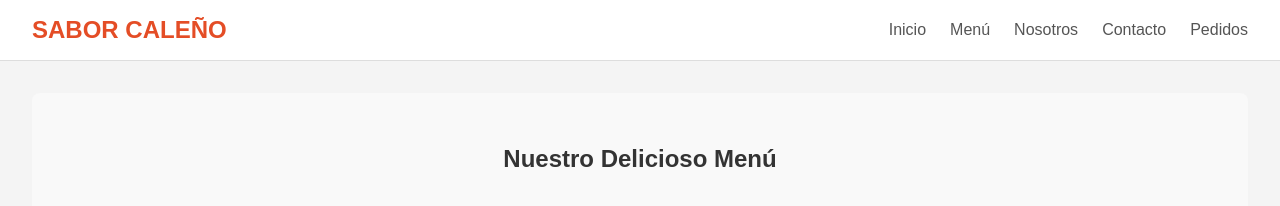
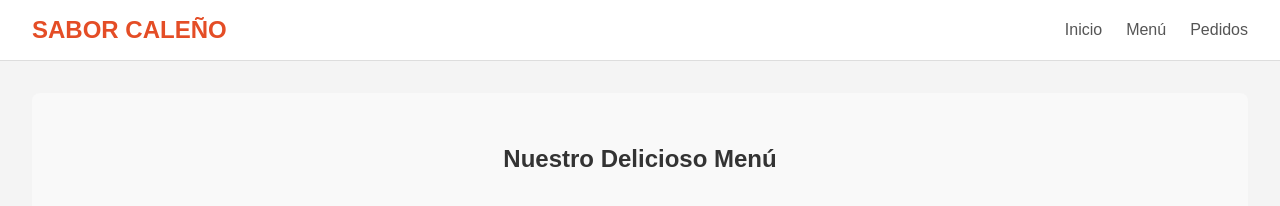
Before and after one commit to HilanAlegria/PanaderiaSC, a plain HTML site: page menu.html in a window 1280 px wide. Shown: the top 206 px of the page. Drawn offline with Linux system fonts and the light colour scheme.

Commit message:
Update menu.html

```diff
--- a/menu.html
+++ b/menu.html
@@ -91,8 +91,6 @@
             <ul>
                 <li><a href="/">Inicio</a></li>
                 <li><a href="/menu.html" target="_blank">Menú</a></li>
-                <li><a href="/nosotros.html">Nosotros</a></li>
-                <li><a href="/contacto.html">Contacto</a></li>
                 <li><a href="/pedidos.html">Pedidos</a></li>
             </ul>
         </nav>
```
